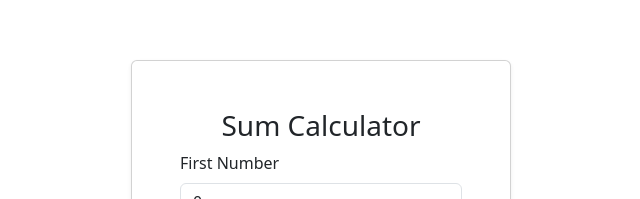
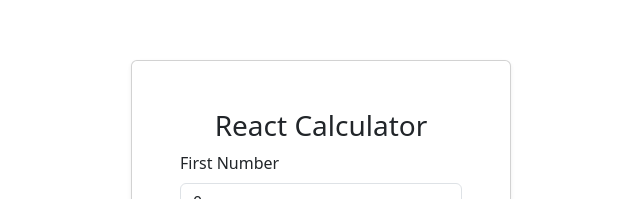
Before and after one commit to ThantZinOoGic/React-State-Calculator, a React (Create React App) app: page / in a window 1280 px wide. Shown: the part 137-336 px from the top of the page, without its empty margins (319-959 px from the left). Built offline with nearby package versions, Linux system fonts and the light colour scheme.

Commit message:
custom header

```diff
--- a/src/Calculator.js
+++ b/src/Calculator.js
@@ -28,7 +28,7 @@
     }
   return (
     <div className='col-4 mx-auto card p-5 shadow-sm'>
-        <h3 className='text-center'>Sum Calculator</h3>
+        <h3 className='text-center'>React Calculator</h3>
         <div className="">
             <div className="mb-3">
               <label className="form-label">First Number</label>
```
